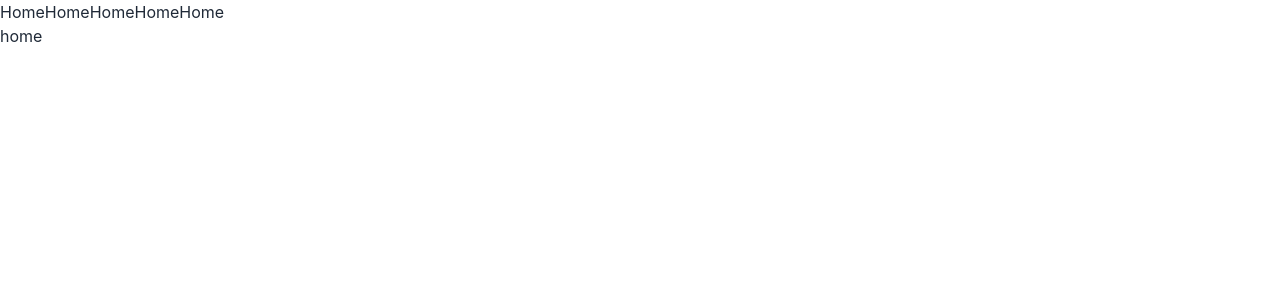
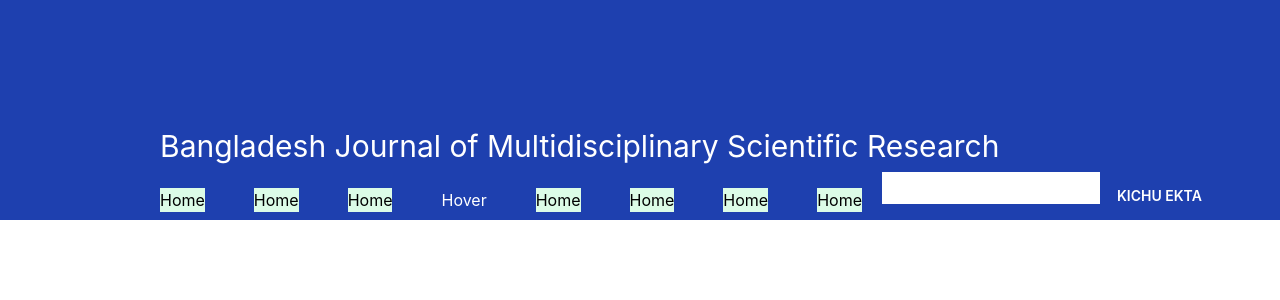
Before and after one commit to rafin8990/ideasBD-client, a React (Create React App) app: page / in a window 1280 px wide. Shown: the top 300 px of the page. Built offline with nearby package versions, Linux system fonts and the light colour scheme.

Commit message:
navabr with 60% completed

```diff
--- a/src/Pages/Home/Home.js
+++ b/src/Pages/Home/Home.js
@@ -3,7 +3,6 @@
 const Home = () => {
     return (
         <div>
-            home
         </div>
     );
 };
--- /dev/null
+++ b/src/Shared/Container/Container.js
@@ -0,0 +1,11 @@
+const Container = ({ children }) => {
+    return (
+        <div
+            className="max-w-[2520px] mx-auto lg:px-20 md:px-10 sm:px-2 px-4">
+            {children}
+        </div>
+
+    );
+};
+
+export default Container;
--- a/src/Shared/Navbar/Navbar.js
+++ b/src/Shared/Navbar/Navbar.js
@@ -1,17 +1,73 @@
-import React from 'react';
+import React from "react";
+import { Link } from "react-router-dom";
+import Container from "../Container/Container";
 
 const Navbar = () => {
-    return (
-        <div >
-            <ul className='flex'>
-                <li>Home</li>
-                <li>Home</li>
-                <li>Home</li>
-                <li>Home</li>
-                <li>Home</li>
-            </ul>
+  return (
+    <nav className="bg-blue-800 text-white text-center md:text-left px-20 pt-32 pb-2">
+      <Container>
+        <Link className="text-3xl cursor-pointer ">
+          Bangladesh Journal of Multidisciplinary Scientific Research
+        </Link>
+        <div className=" md:flex  items-center">
+          <div className="w-full flex flex-wrap justify-between  text-black mt-6">
+
+            <Link className="hover:underline underline-offset-2   bg-green-100">
+              Home
+            </Link>
+            <Link className="hover:underline underline-offset-2   bg-green-100">
+              Home
+            </Link>
+            <Link className="hover:underline underline-offset-2   bg-green-100">
+              Home
+            </Link>
+            <div className="dropdown dropdown-hover">
+              <label tabIndex={0} className="text-white">
+                Hover
+              </label>
+              <ul
+                tabIndex={0}
+                className="dropdown-content menu mt-5  shadow bg-base-100 rounded-box w-52">
+                <li>
+                  <Link>s</Link>
+                </li>
+                <li>
+                  <Link>s</Link>
+                </li>
+                <li>
+                  <Link>s</Link>
+                </li>
+              </ul>
+            </div>
+            <Link className="hover:underline underline-offset-2   bg-green-100">
+              Home
+            </Link>
+            <Link className="hover:underline underline-offset-2   bg-green-100">
+              Home
+            </Link>
+            <Link className="hover:underline underline-offset-2   bg-green-100">
+              Home
+            </Link>
+            <Link className="hover:underline underline-offset-2   bg-green-100">
+              Home
+            </Link>
+          </div>
+          <div className="input-group-sm block mx-5">
+            <input
+              type="search"
+              id="search"
+              className=""
+              name="Password"
+              placeholder=""
+            />
+            <span className="btn btn-ghost absolute  rounded-3xl">
+              kichu ekta
+            </span>
+          </div>
         </div>
-    );
+      </Container>
+    </nav>
+  );
 };
 
 export default Navbar;
```
